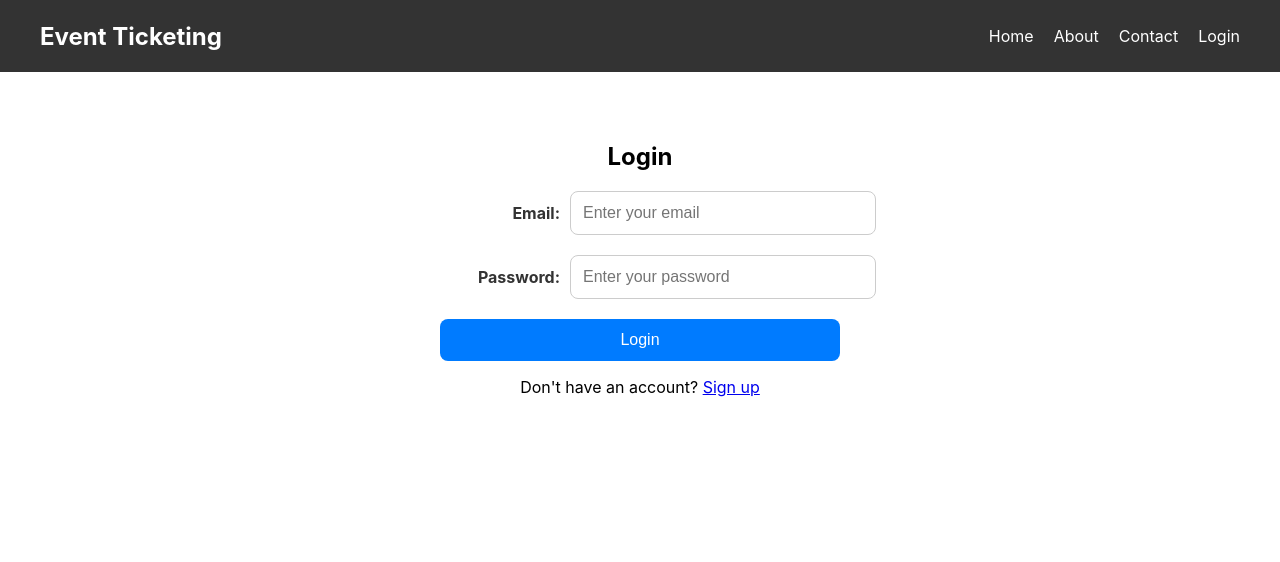
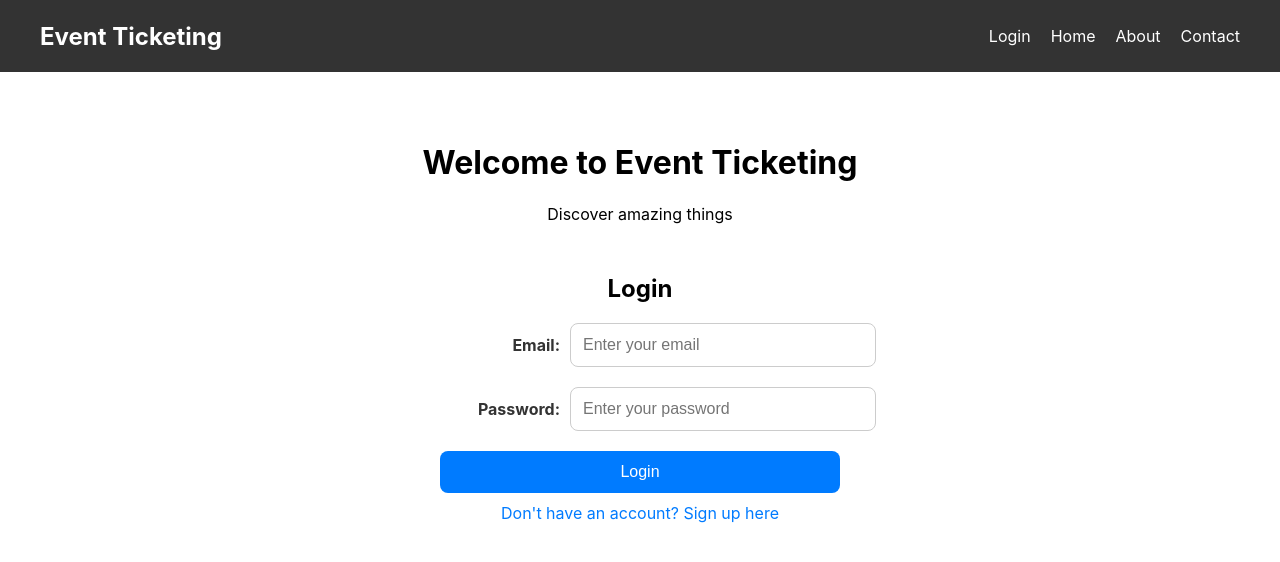
Before and after one commit to Battlebee12/LogicLegends, a React (Create React App) app in the folder event_ticketing/: page /login in a window 1280 px wide. Shown: the top 562 px of the page. Built offline with nearby package versions, Linux system fonts and the light colour scheme.

Commit message:
login/logout implemented

```diff
--- a/event_ticketing/src/LandingContent.js
+++ b/event_ticketing/src/LandingContent.js
@@ -3,9 +3,13 @@ import styled from 'styled-components';
 import { Link, useNavigate } from 'react-router-dom';
 import Axios from 'axios';
 
-const LoginWrapper = styled.div`
+const LandingContentWrapper = styled.div`
   text-align: center;
   padding: 50px 20px;
+`;
+
+const LoginSection = styled.section`
+  margin-top: 50px;
 `;
 
 const LoginForm = styled.form`
@@ -57,6 +61,17 @@ const LoginButton = styled.button`
   }
 `;
 
+const SignupLink = styled(Link)`
+  display: block;
+  margin-top: 10px;
+  color: #007bff;
+  text-decoration: none;
+
+  &:hover {
+    text-decoration: underline;
+  }
+`;
+
 function Login() {
   const [email, setEmail] = useState("");
   const [password, setPassword] = useState("");
@@ -73,6 +88,8 @@ function Login() {
       .then((response) => {
         setLoginStatus(response.data.message);
         if (response.status === 200) {
+          // Set user information in local storage upon successful login
+          localStorage.setItem('user', JSON.stringify(response.data.user));
           // Redirect to ListEvents.js after successful login
           navigate("/");
         }
@@ -83,22 +100,29 @@ function Login() {
   };
 
   return (
-    <LoginWrapper>
+    <LandingContentWrapper>
+      <header>
+        <h1>Welcome to Event Ticketing</h1>
+        <p>Discover amazing things</p>
+      </header>
+      <main>
+        <LoginSection>
           <h2>Login</h2>
           <LoginForm>
             <FormGroup>
               <Label htmlFor="email">Email:</Label>
-          <Input type="email" id="email" name="email" onChange={(e) => setEmail(e.target.value)} placeholder="Enter your email" required />
+              <Input type="email" id="email" name="email" onChange={(e) => { setEmail(e.target.value) }} placeholder="Enter your email" required />
             </FormGroup>
             <FormGroup>
               <Label htmlFor="password">Password:</Label>
-          <Input type="password" id="password" name="password" onChange={(e) => setPassword(e.target.value)} placeholder="Enter your password" required />
+              <Input type="password" id="password" name="password" onChange={(e) => { setPassword(e.target.value) }} placeholder="Enter your password" required />
             </FormGroup>
             <LoginButton type="submit" onClick={login}>Login</LoginButton>
           </LoginForm>
-      <p>{loginStatus}</p>
-      <p>Don't have an account? <Link to="/sign-up">Sign up</Link></p>
-    </LoginWrapper>
+          <SignupLink to="/sign-up">Don't have an account? Sign up here</SignupLink>
+        </LoginSection>
+      </main>
+    </LandingContentWrapper>
   );
 }
 
--- a/event_ticketing/src/Navbar.js
+++ b/event_ticketing/src/Navbar.js
@@ -1,8 +1,7 @@
-import React from 'react';
+import React, { useState } from 'react';
 import styled from 'styled-components';
-import { Link } from 'react-router-dom'; // Import Link from react-router-dom
+import { Link, useNavigate } from 'react-router-dom';
 
-// Styled components for Navbar
 const Nav = styled.nav`
   background-color: #333;
   color: #fff;
@@ -29,6 +28,7 @@ const Menu = styled.ul`
 
 const MenuItem = styled.li`
   margin-left: 20px;
+  position: relative; /* Required for absolute positioning */
 `;
 
 const MenuLink = styled(Link)`
@@ -40,18 +40,62 @@ const MenuLink = styled(Link)`
   }
 `;
 
+const DropdownMenu = styled.div`
+  position: absolute;
+  top: 100%; /* Position below the MenuItem */
+  right: 0;
+  background-color: #333;
+  padding: 10px;
+  display: ${props => props.isOpen ? 'block' : 'none'}; /* Conditionally render based on isOpen state */
+`;
+
+const LogoutButton = styled.button`
+  color: #fff;
+  background-color: transparent;
+  border: none;
+  cursor: pointer;
+
+  &:hover {
+    text-decoration: underline;
+  }
+`;
+
 function Navbar() {
+  const navigate = useNavigate();
+  const [isOpen, setIsOpen] = useState(false); // State to manage dropdown menu visibility
+
+  // Logout function to clear user information from local storage
+  const logout = () => {
+    localStorage.removeItem('user');
+    navigate("/login"); // Redirect to login page after logout
+  }
+
+  // Toggle dropdown menu visibility
+  const toggleDropdown = () => {
+    setIsOpen(!isOpen);
+  }
+
+  // Get user information from local storage
+  const user = JSON.parse(localStorage.getItem("user"));
+
   return (
     <Nav>
       <Container>
         <Logo>Event Ticketing</Logo>
         <Menu>
-          {/* Use Link instead of anchor tags */}
+          {user ? (
+            <MenuItem>
+              <span onClick={toggleDropdown}>Hello, {user.name}</span>
+              <DropdownMenu isOpen={isOpen}>
+                <LogoutButton onClick={logout}>Logout</LogoutButton>
+              </DropdownMenu>
+            </MenuItem>
+          ) : (
+            <MenuItem><MenuLink to="/login">Login</MenuLink></MenuItem>
+          )}
           <MenuItem><MenuLink to="/event-list">Home</MenuLink></MenuItem>
-
           <MenuItem><MenuLink to="/about">About</MenuLink></MenuItem>
           <MenuItem><MenuLink to="/contact">Contact</MenuLink></MenuItem>
-          <MenuItem><MenuLink to="/login">Login</MenuLink></MenuItem>
         </Menu>
       </Container>
     </Nav>
```
Also changed, not shown: 1 other file (tests, documents, lock files or other folders). Lines whose indentation alone changed are shown as unchanged.
